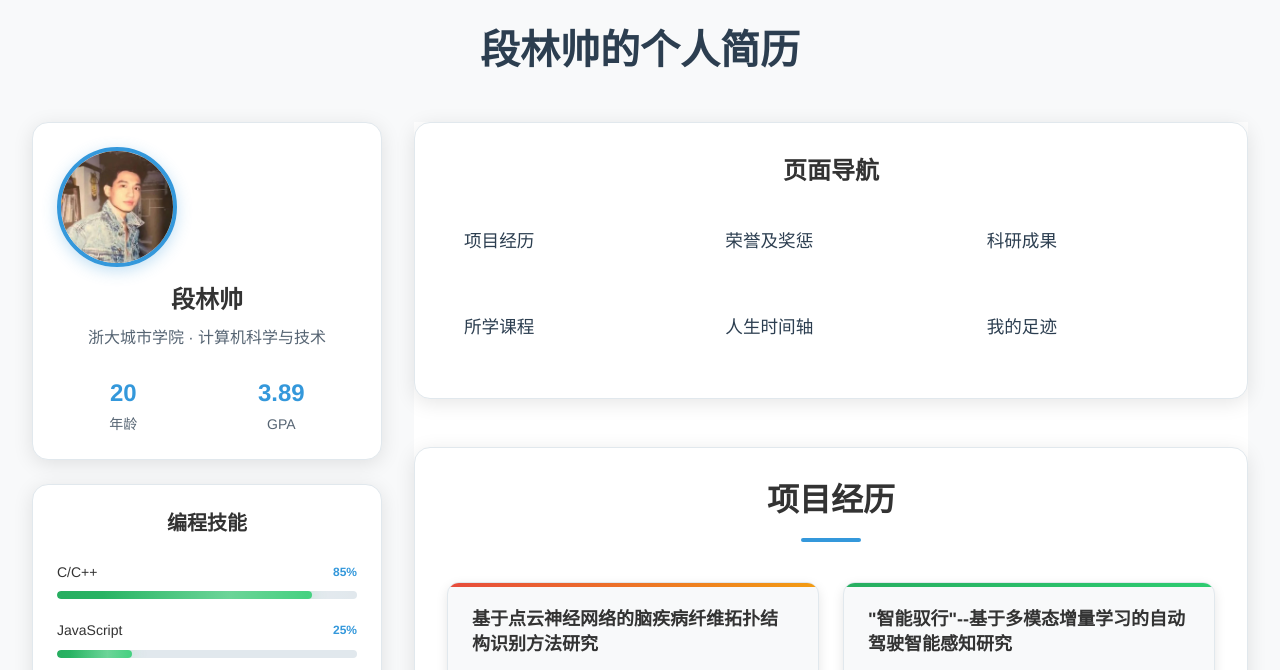
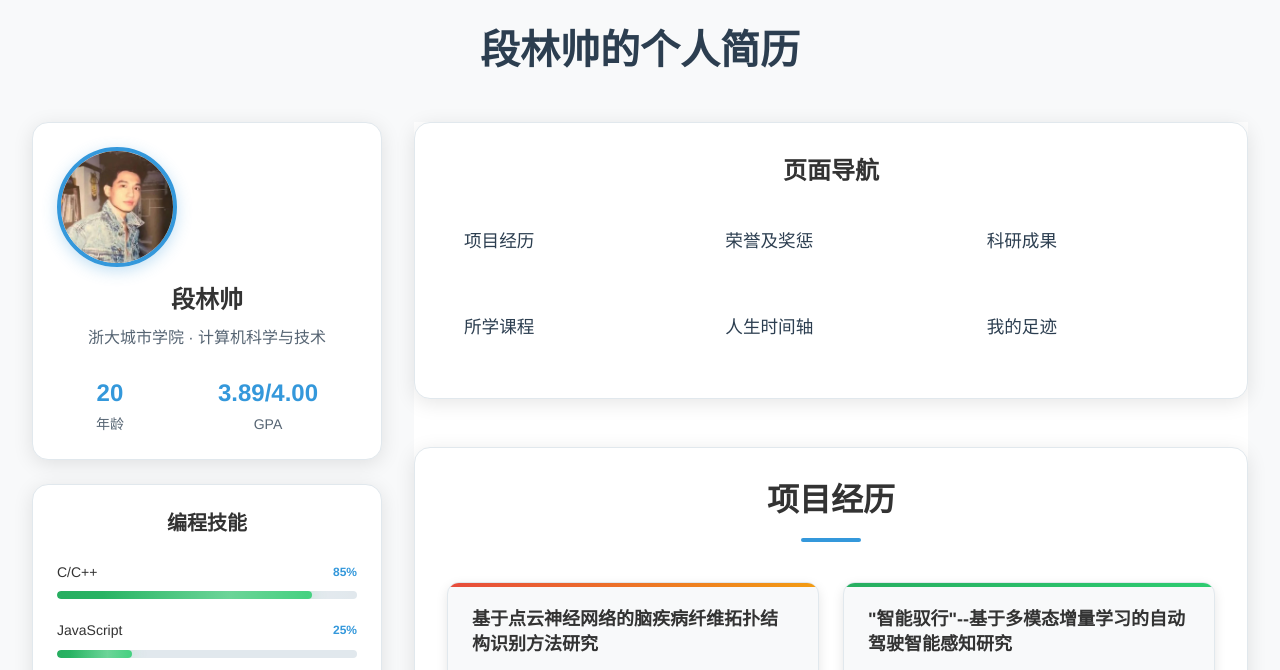
Before and after one commit to Dailers1/DLS, a plain HTML site: page about.html in a window 1280 px wide. Shown: the part 88-758 px from the top of the page. Drawn offline with nearby package versions, Linux system fonts and the light colour scheme.

Commit message:
Update about.html

```diff
--- a/about.html
+++ b/about.html
@@ -58,7 +58,7 @@
                         <span class="stat-label">年龄</span>
                     </div>
                     <div class="stat-item">
-                        <span class="stat-number">3.89</span>
+                        <span class="stat-number">3.89/4.00</span>
                         <span class="stat-label">GPA</span>
                     </div>
                 </div>
```
